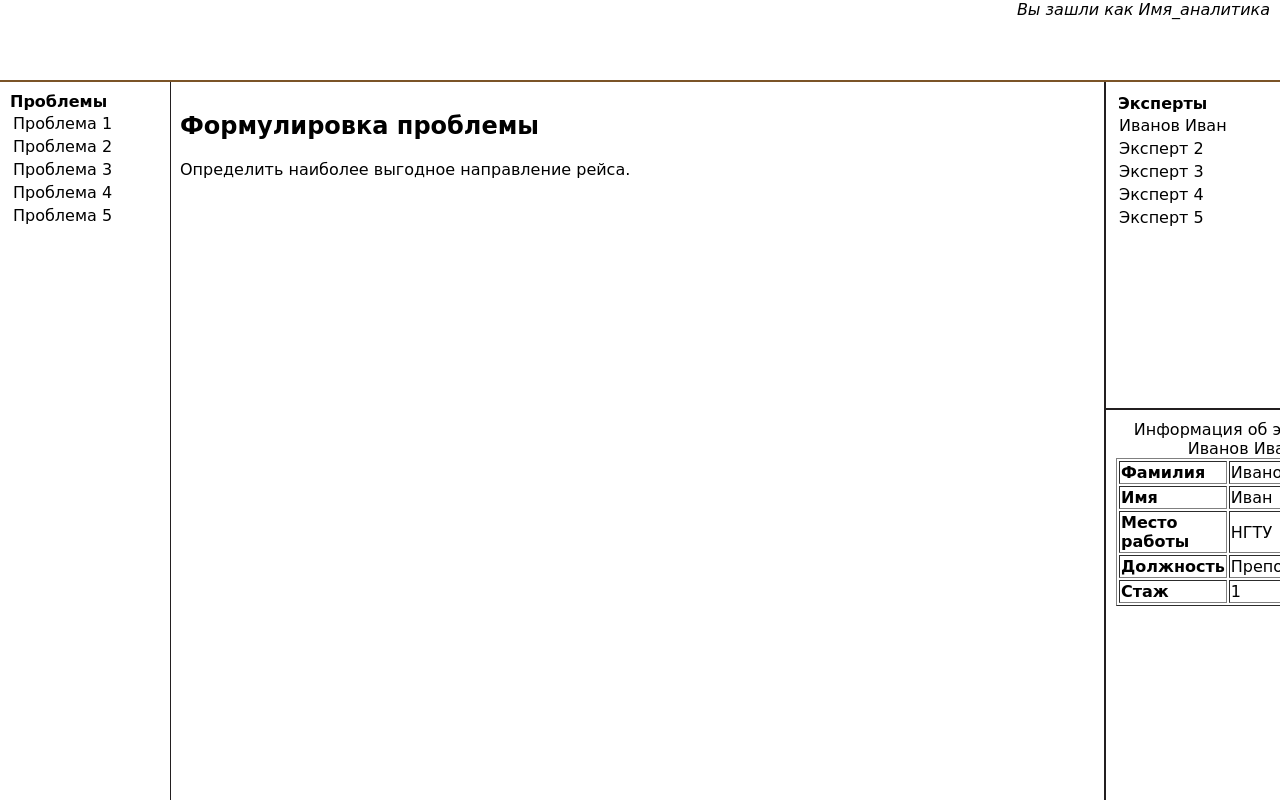
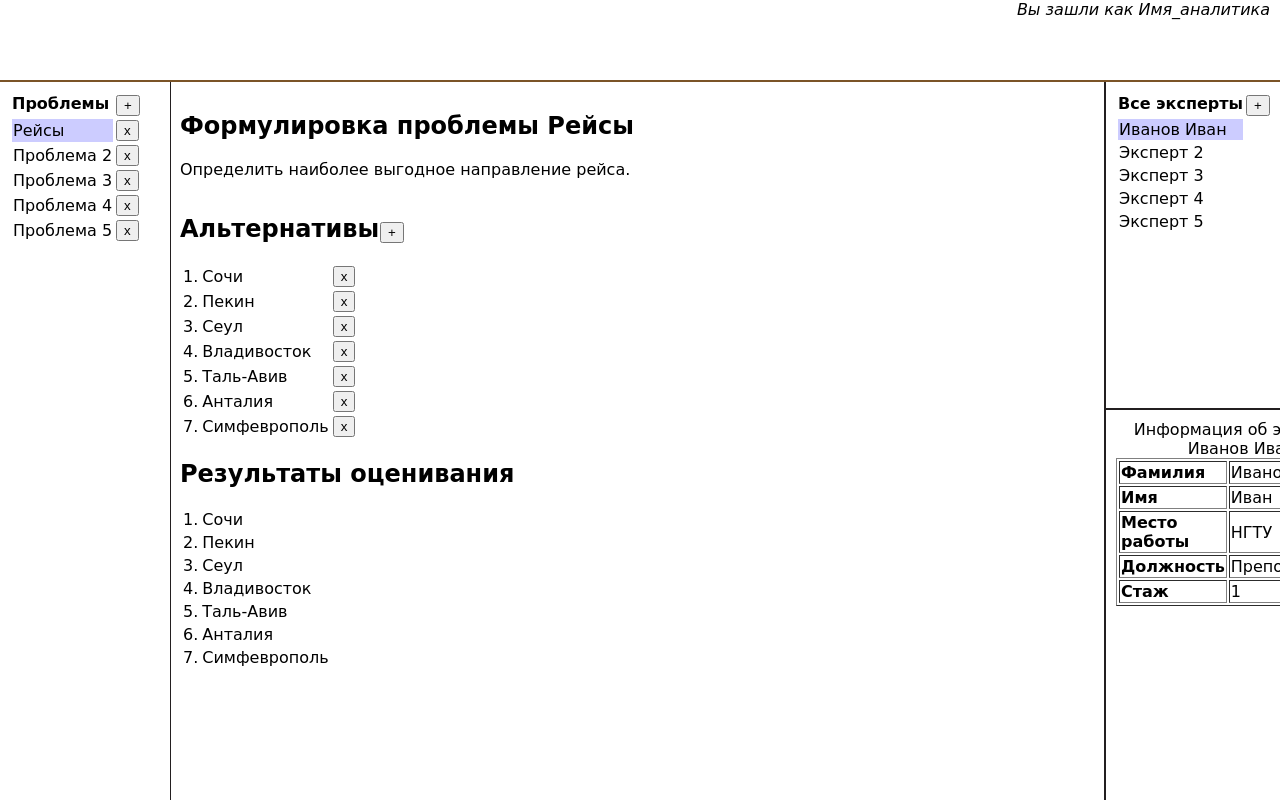
Before and after one commit to toqich/SA, a React (Create React App) app: page / in a window 1280 px wide. Shown: the top 800 px of the page. Built offline with nearby package versions, Linux system fonts and the light colour scheme.

Commit message:
Меню аналитика 2

```diff
--- a/src/App.css
+++ b/src/App.css
@@ -58,11 +58,14 @@
  /* background: #e9e9e9; */
  border-bottom: 2px solid #7B5427;
 }
-.f{
-    /* padding: 3px;  */
-    text-align: left;
-    border: 1;
-   }
+.th {
+  background: #afd792; /* Цвет фона */
+  color: #333;  /* Цвет текста */
+ }
+.tbody, .tr:hover {
+  background: #f3bd48; /* Цвет фона при наведении */
+  color: #fff; /* Цвет текста при наведении */
+ }
 .header h1 { padding: 20px; margin: 0; }
 .sidebar {
  overflow: scroll;
--- a/src/App.js
+++ b/src/App.js
@@ -6,26 +6,51 @@ function App() {
     <body className="shrift">
      <div className="header"><i>Вы зашли как Имя_аналитика</i></div>
      <div className="sidebar">
-      <b>Проблемы</b>
      <table>
+      <tr><b>Проблемы</b><td><button>+</button></td></tr>
       <tbody>
-       <tr><td>Проблема 1</td></tr>
-       <tr><td>Проблема 2</td></tr>
-       <tr><td>Проблема 3</td></tr>
-       <tr><td>Проблема 4</td></tr>
-       <tr><td>Проблема 5</td></tr>
+       <tr><td bgcolor="#CCCCFF">Рейсы</td><td><button>x</button></td></tr>
+       <tr><td>Проблема 2</td><td><button>x</button></td></tr>
+       <tr><td>Проблема 3</td><td><button>x</button></td></tr>
+       <tr><td>Проблема 4</td><td><button>x</button></td></tr>
+       <tr><td>Проблема 5</td><td><button>x</button></td></tr>
       </tbody>
      </table>
      </div>
      <div className="content">
-        <h2>Формулировка проблемы</h2>
+        <h2>Формулировка проблемы Рейсы</h2>
         <p>Определить наиболее выгодное направление рейса.</p>
+        <tr><h2>Альтернативы</h2><td><button style={{marginRight: "10px"}}>+</button></td></tr>
+        <table>
+         <tbody>
+          <tr><td>1.</td><td>Сочи</td><td><button>x</button></td></tr>
+          <tr><td>2.</td><td>Пекин</td><td><button>x</button></td></tr>
+          <tr><td>3.</td><td>Сеул</td><td><button>x</button></td></tr>
+          <tr><td>4.</td><td>Владивосток</td><td><button>x</button></td></tr>
+          <tr><td>5.</td><td>Таль-Авив</td><td><button>x</button></td></tr>
+          <tr><td>6.</td><td>Анталия</td><td><button>x</button></td></tr>
+          <tr><td>7.</td><td>Симфеврополь</td><td><button>x</button></td></tr>
+         </tbody>
+        </table>
+
+        <h2>Результаты оценивания</h2>
+        <table>
+         <tbody>
+          <tr><td>1.</td><td>Сочи</td></tr>
+          <tr><td>2.</td><td>Пекин</td></tr>
+          <tr><td>3.</td><td>Сеул</td></tr>
+          <tr><td>4.</td><td>Владивосток</td></tr>
+          <tr><td>5.</td><td>Таль-Авив</td></tr>
+          <tr><td>6.</td><td>Анталия</td></tr>
+          <tr><td>7.</td><td>Симфеврополь</td></tr>
+         </tbody>
+        </table>
      </div>
      <div className="sidebar2">
        <table border-top="1px">
-        <b>Эксперты</b>
+        <tr><b>Все эксперты</b><td><button>+</button></td></tr>
         <tbody>
-         <tr><td>Иванов Иван</td></tr>
+         <tr><td bgcolor="#CCCCFF">Иванов Иван</td></tr>
          <tr><td>Эксперт 2</td></tr>
          <tr><td>Эксперт 3</td></tr>
          <tr><td>Эксперт 4</td></tr>
```
Also changed, not shown: 1 other file (tests, documents, lock files or other folders).
